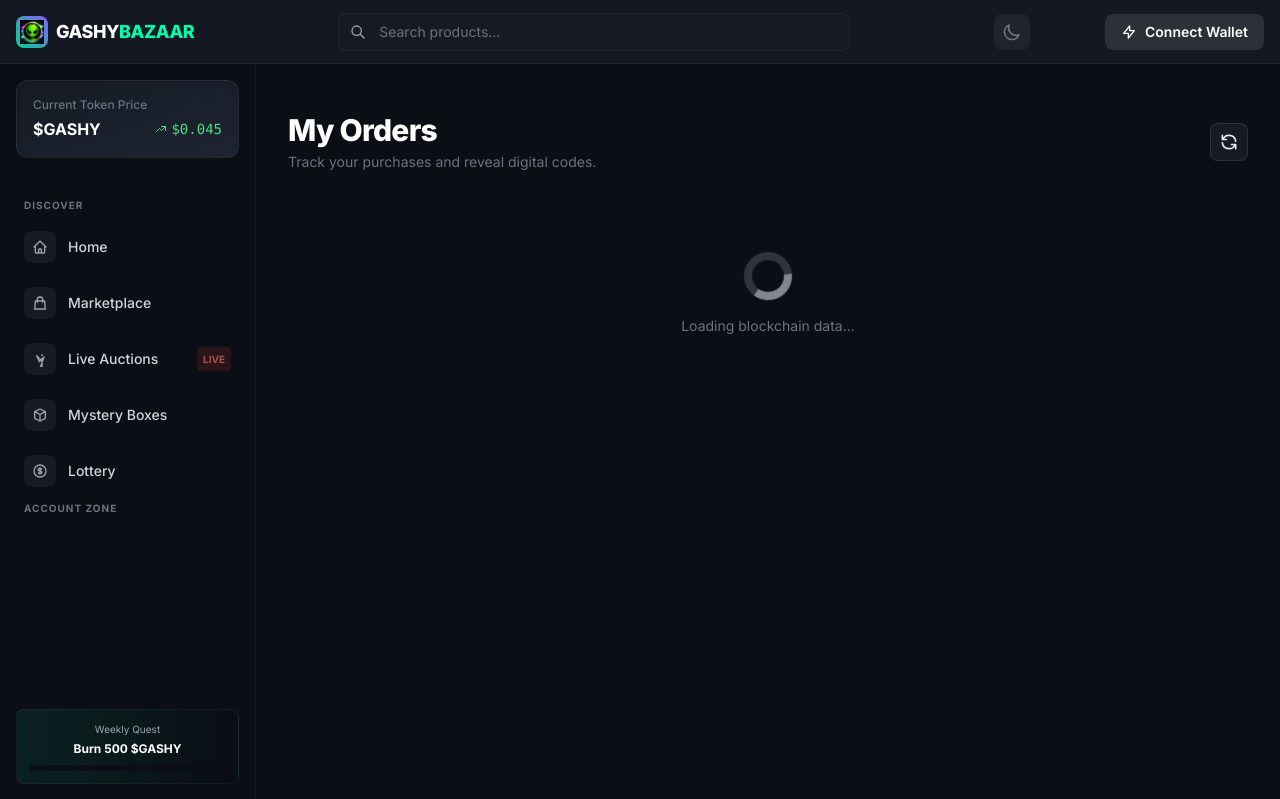
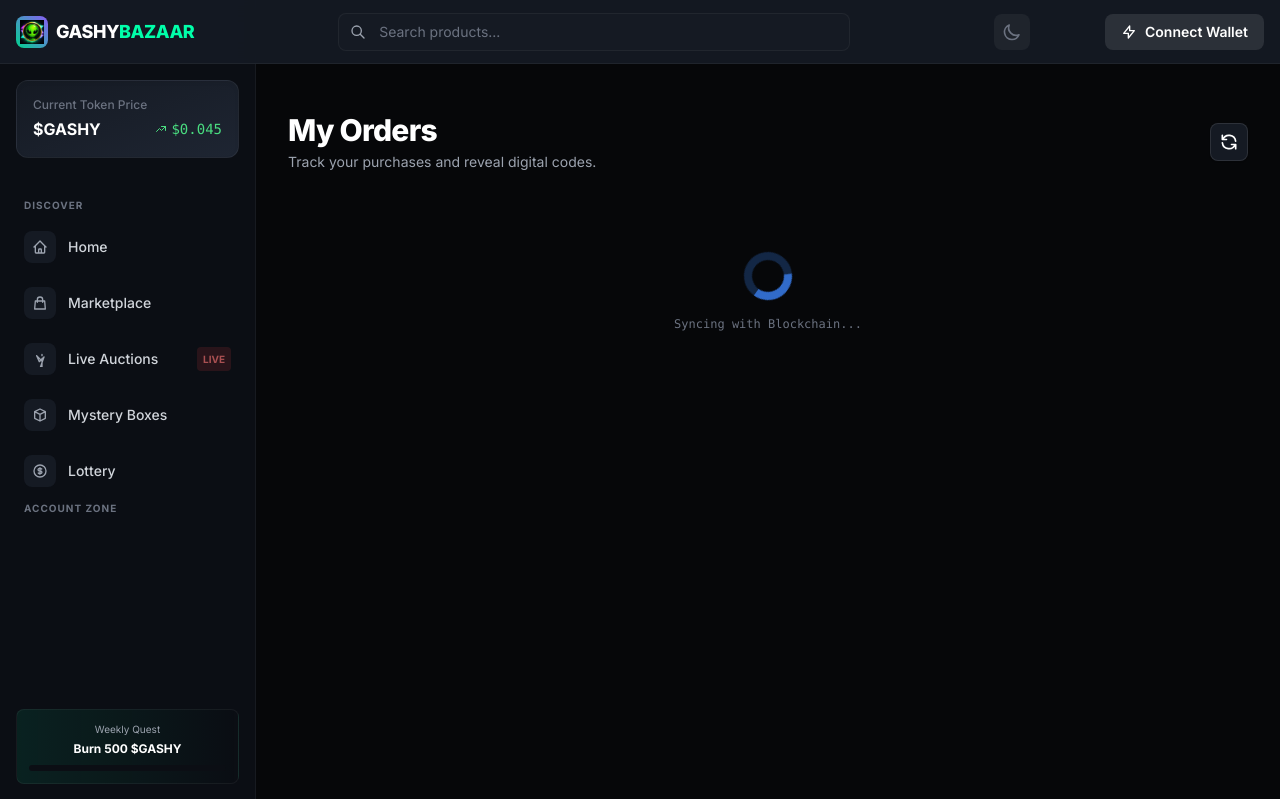
Before and after one commit to garduny/app-skitagashy, a PHP site: page /orders.php in a window 1280 px wide. Shown: the top 799 px of the page. Run offline with PHP 8.4, Linux system fonts and the light colour scheme; data comes from the database, SQL or seed files in the repository; data that the repository does not hold is empty; some libraries are stand-ins or nearby versions.

Commit message:
APP-SKITAGASHY WEB APP

```diff
--- a/orders.php
+++ b/orders.php
@@ -6,28 +6,26 @@ if (file_exists('server/init.php')) {
 require_once 'header.php';
 require_once 'sidebar.php';
 ?>
-<main class="min-h-screen pt-20 lg:pl-64 bg-gray-50 dark:bg-[#0B0E14] text-gray-800 dark:text-gray-200 transition-colors duration-300">
+<main class="ml-0 lg:ml-64 pt-20 min-h-screen relative overflow-hidden transition-all duration-300 bg-gray-50 dark:bg-[#060709] text-gray-900 dark:text-white">
     <div class="max-w-7xl mx-auto p-4 sm:p-6 lg:p-8">
         <div class="flex items-center justify-between mb-8">
             <div>
-                <h1 class="text-3xl font-black text-gray-900 dark:text-white tracking-tight">My Orders</h1>
-                <p class="text-sm text-gray-500 mt-1">Track your purchases and reveal digital codes.</p>
+                <h1 class="text-3xl font-black tracking-tight">My Orders</h1>
+                <p class="text-sm text-gray-500 dark:text-gray-400 mt-1">Track your purchases and reveal digital codes.</p>
             </div>
-            <div class="flex gap-2">
-                <button onclick="App.fetchOrders()" class="p-2 bg-white dark:bg-[#151A23] border border-gray-200 dark:border-white/10 rounded-lg hover:text-blue-500 transition-colors">
-                    <svg class="w-5 h-5" fill="none" stroke="currentColor" viewBox="0 0 24 24">
-                        <path stroke-linecap="round" stroke-linejoin="round" stroke-width="2" d="M4 4v5h.582m15.356 2A8.001 8.001 0 004.582 9m0 0H9m11 11v-5h-.581m0 0a8.003 8.003 0 01-15.357-2m15.357 2H15" />
-                    </svg>
-                </button>
-            </div>
+            <button onclick="App.fetchOrders()" class="p-2 bg-white dark:bg-[#151A23] border border-gray-200 dark:border-white/10 rounded-lg hover:text-blue-500 transition-colors shadow-sm">
+                <svg class="w-5 h-5" fill="none" stroke="currentColor" viewBox="0 0 24 24">
+                    <path stroke-linecap="round" stroke-linejoin="round" stroke-width="2" d="M4 4v5h.582m15.356 2A8.001 8.001 0 004.582 9m0 0H9m11 11v-5h-.581m0 0a8.003 8.003 0 01-15.357-2m15.357 2H15" />
+                </svg>
+            </button>
         </div>
         <div id="orders-container" class="space-y-4">
             <div class="text-center py-12">
-                <svg class="w-12 h-12 text-gray-400 mx-auto animate-spin" fill="none" viewBox="0 0 24 24">
+                <svg class="w-12 h-12 text-blue-500 mx-auto animate-spin" fill="none" viewBox="0 0 24 24">
                     <circle class="opacity-25" cx="12" cy="12" r="10" stroke="currentColor" stroke-width="4"></circle>
                     <path class="opacity-75" fill="currentColor" d="M4 12a8 8 0 018-8V0C5.373 0 0 5.373 0 12h4zm2 5.291A7.962 7.962 0 014 12H0c0 3.042 1.135 5.824 3 7.938l3-2.647z"></path>
                 </svg>
-                <p class="text-gray-500 mt-4 text-sm">Loading blockchain data...</p>
+                <p class="text-gray-500 mt-4 text-xs font-mono">Syncing with Blockchain...</p>
             </div>
         </div>
         <div id="empty-state" class="hidden flex flex-col items-center justify-center py-20 text-center bg-white dark:bg-[#151A23] rounded-2xl border border-gray-200 dark:border-white/5 border-dashed">
@@ -36,10 +34,11 @@ require_once 'sidebar.php';
                     <path stroke-linecap="round" stroke-linejoin="round" stroke-width="2" d="M16 11V7a4 4 0 00-8 0v4M5 9h14l1 12H4L5 9z" />
                 </svg>
             </div>
-            <h3 class="text-lg font-bold text-gray-900 dark:text-white">No orders yet</h3>
-            <p class="text-gray-500 mb-6 max-w-xs mx-auto">Start trading on the marketplace to see your history here.</p>
-            <a href="market.php" class="px-6 py-2 bg-blue-600 hover:bg-blue-500 text-white font-bold rounded-lg transition-colors">Browse Market</a>
+            <h3 class="text-lg font-bold">No orders yet</h3>
+            <p class="text-gray-500 mb-6 max-w-xs mx-auto text-sm">Start trading on the marketplace to see your history here.</p>
+            <a href="market.php" class="px-6 py-2 bg-blue-600 hover:bg-blue-500 text-white font-bold rounded-lg transition-colors shadow-lg shadow-blue-600/20">Browse Market</a>
         </div>
     </div>
 </main>
+<script src="public/js/pages/orders.js"></script>
 <?php require_once 'footer.php'; ?>
--- a/public/js/pages/orders.js
+++ b/public/js/pages/orders.js
@@ -9,17 +9,14 @@ App.fetchOrders = async () => {
         if (res.status && res.data && res.data.length > 0) {
             emptyState.classList.add('hidden');
             res.data.forEach(order => {
-                let statusColor = 'bg-yellow-500/10 text-yellow-500 border-yellow-500/20';
-                if (order.status === 'completed') statusColor = 'bg-green-500/10 text-green-500 border-green-500/20';
-                if (order.status === 'failed') statusColor = 'bg-red-500/10 text-red-500 border-red-500/20';
                 let itemsHtml = order.items.map(item => `
-                    <div class="flex items-center gap-4 py-2 border-b border-gray-100 dark:border-white/5 last:border-0">
+                    <div class="flex items-center gap-4 py-3 border-b border-gray-100 dark:border-white/5 last:border-0">
                         <div class="w-12 h-12 rounded bg-gray-100 dark:bg-white/5 overflow-hidden flex-shrink-0">
                             <img src="${JSON.parse(item.images)[0] || 'assets/placeholder.png'}" class="w-full h-full object-cover">
                         </div>
                         <div class="flex-1 min-w-0">
                             <p class="text-sm font-bold text-gray-900 dark:text-white truncate">${item.title}</p>
-                            <p class="text-xs text-gray-500">${item.type.replace('_', ' ').toUpperCase()}</p>
+                            <p class="text-xs text-gray-500 uppercase">${item.type.replace('_', ' ')}</p>
                         </div>
                         <div class="text-right">
                             <p class="text-sm font-bold text-gray-900 dark:text-white">x${item.quantity}</p>
@@ -27,6 +24,7 @@ App.fetchOrders = async () => {
                         </div>
                     </div>
                 `).join('');
+                const badge = getStatusBadge(order.status);
                 const html = `
                     <div class="bg-white dark:bg-[#151A23] rounded-xl border border-gray-200 dark:border-white/5 overflow-hidden transition-all hover:shadow-lg dark:hover:shadow-blue-900/5">
                         <div class="p-4 border-b border-gray-100 dark:border-white/5 flex flex-col sm:flex-row sm:items-center justify-between gap-4 bg-gray-50 dark:bg-white/5">
@@ -41,23 +39,20 @@ App.fetchOrders = async () => {
                             </div>
                             <div class="flex items-center gap-4">
                                 <div class="text-right">
-                                    <p class="text-sm font-black text-gray-900 dark:text-white">${parseFloat(order.total_gashy).toFixed(2)} GASHY</p>
+                                    <p class="text-sm font-black text-gray-900 dark:text-white">${parseFloat(order.total_gashy).toFixed(2)} G</p>
                                     <p class="text-xs text-gray-500">${new Date(order.created_at).toLocaleDateString()}</p>
                                 </div>
-                                <span class="px-3 py-1 rounded-full text-xs font-bold border ${statusColor} capitalize">${order.status}</span>
+                                ${badge}
                             </div>
                         </div>
-                        <div class="p-4">
-                            ${itemsHtml}
-                        </div>
-                        ${order.status === 'completed' ? `
+                        <div class="p-4">${itemsHtml}</div>
+                        ${['completed', 'delivered'].includes(order.status) ? `
                         <div class="px-4 py-3 bg-gray-50 dark:bg-black/20 border-t border-gray-100 dark:border-white/5 flex justify-end">
-                            <button onclick="App.viewOrderDetails(${order.id})" class="text-xs font-bold text-blue-500 hover:text-blue-400 flex items-center gap-1 transition-colors">
-                                View Gift Codes / Secrets
-                                <svg class="w-3 h-3" fill="none" stroke="currentColor" viewBox="0 0 24 24"><path stroke-linecap="round" stroke-linejoin="round" stroke-width="2" d="M9 5l7 7-7 7"/></svg>
+                            <button onclick="App.viewOrderDetails(${order.id})" class="px-4 py-2 bg-blue-600 hover:bg-blue-500 text-white rounded-lg text-xs font-bold transition-colors flex items-center gap-2">
+                                <svg class="w-4 h-4" fill="none" stroke="currentColor" viewBox="0 0 24 24"><path stroke-linecap="round" stroke-linejoin="round" stroke-width="2" d="M15 12a3 3 0 11-6 0 3 3 0 016 0z"/><path stroke-linecap="round" stroke-linejoin="round" stroke-width="2" d="M2.458 12C3.732 7.943 7.523 5 12 5c4.478 0 8.268 2.943 9.542 7-1.274 4.057-5.064 7-9.542 7-4.477 0-8.268-2.943-9.542-7z"/></svg>
+                                Reveal Codes
                             </button>
-                        </div>
-                        ` : ''}
+                        </div>` : ''}
                     </div>
                 `;
                 container.innerHTML += html;
@@ -70,28 +65,35 @@ App.fetchOrders = async () => {
         container.innerHTML = `<div class="text-center text-red-500 py-4">Failed to load orders.</div>`;
     }
 };
+function getStatusBadge(status) {
+    const config = {
+        'pending': { color: 'text-yellow-500', bg: 'bg-yellow-500/10', icon: '<path stroke-linecap="round" stroke-linejoin="round" stroke-width="2" d="M12 8v4l3 3m6-3a9 9 0 11-18 0 9 9 0 0118 0z"/>' },
+        'processing': { color: 'text-blue-500', bg: 'bg-blue-500/10', icon: '<path stroke-linecap="round" stroke-linejoin="round" stroke-width="2" d="M19 11H5m14 0a2 2 0 012 2v6a2 2 0 01-2 2H5a2 2 0 01-2-2v-6a2 2 0 012-2m14 0V9a2 2 0 00-2-2M5 11V9a2 2 0 012-2m0 0V5a2 2 0 012-2h6a2 2 0 012 2v2M7 7h10"/>' },
+        'shipped': { color: 'text-purple-500', bg: 'bg-purple-500/10', icon: '<path stroke-linecap="round" stroke-linejoin="round" stroke-width="2" d="M13 16h-1v-4h-1m1-4h.01M21 12a9 9 0 11-18 0 9 9 0 0118 0z"/>' },
+        'delivered': { color: 'text-green-500', bg: 'bg-green-500/10', icon: '<path stroke-linecap="round" stroke-linejoin="round" stroke-width="2" d="M3 12l2-2m0 0l7-7 7 7M5 10v10a1 1 0 001 1h3m10-11l2 2m-2-2v10a1 1 0 01-1 1h-3m-6 0a1 1 0 001-1v-4a1 1 0 011-1h2a1 1 0 011 1v4a1 1 0 001 1m-6 0h6"/>' },
+        'completed': { color: 'text-green-500', bg: 'bg-green-500/10', icon: '<path stroke-linecap="round" stroke-linejoin="round" stroke-width="2" d="M5 13l4 4L19 7"/>' },
+        'failed': { color: 'text-red-500', bg: 'bg-red-500/10', icon: '<path stroke-linecap="round" stroke-linejoin="round" stroke-width="2" d="M6 18L18 6M6 6l12 12"/>' },
+        'refunded': { color: 'text-red-500', bg: 'bg-red-500/10', icon: '<path stroke-linecap="round" stroke-linejoin="round" stroke-width="2" d="M4 4v5h.582m15.356 2A8.001 8.001 0 004.582 9m0 0H9m11 11v-5h-.581m0 0a8.003 8.003 0 01-15.357-2m15.357 2H15"/>' }
+    };
+    const s = config[status] || config['pending'];
+    return `<span class="px-3 py-1 rounded-full text-xs font-bold uppercase ${s.color} ${s.bg} flex items-center gap-1"><svg class="w-3 h-3" fill="none" stroke="currentColor" viewBox="0 0 24 24">${s.icon}</svg>${status}</span>`;
+}
 App.viewOrderDetails = async (oid) => {
     notyf.success('Authenticating & Decrypting...');
     try {
         const res = await App.post('api/orders/detail.php', { id: oid });
         if (res.status) {
             if (res.gift_cards.length > 0) {
-                let message = `🔐 <b>SECURE CONTENT REVEALED</b><br><br>`;
-                res.gift_cards.forEach(item => {
-                    message += `📦 <b>${item.product}</b><br>`;
-                    message += `Code: <code class="bg-gray-200 dark:bg-black px-1 rounded select-all">${item.code}</code><br>`;
-                    if (item.pin) message += `Pin: <code>${item.pin}</code><br>`;
-                    message += `<hr class="my-2 border-white/10">`;
-                });
-                alert("YOUR CODES:\n\n" + res.gift_cards.map(i => `${i.product}\nCode: ${i.code}`).join('\n\n'));
+                let msg = "🔐 SECRET CONTENT:\n\n";
+                res.gift_cards.forEach(i => msg += `📦 ${i.product}\nCode: ${i.code}\n${i.pin ? 'Pin: ' + i.pin : ''}\n----------------\n`);
+                alert(msg);
             } else {
-                notyf.error("No digital codes found for this order.");
+                notyf.error("No digital codes found.");
             }
         } else {
             notyf.error(res.message);
         }
     } catch (e) {
-        console.error(e);
         notyf.error("Decryption Failed");
     }
 };
```
